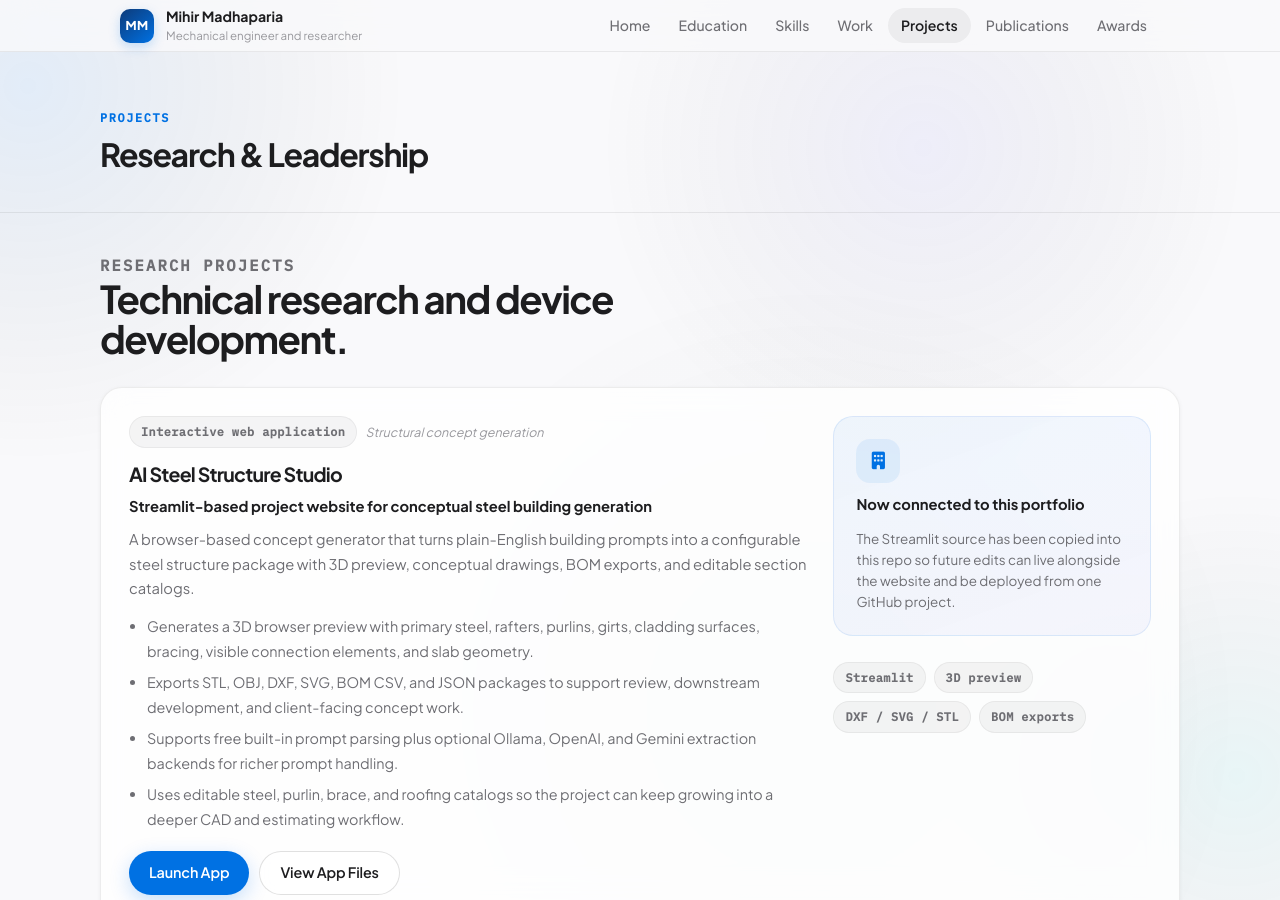
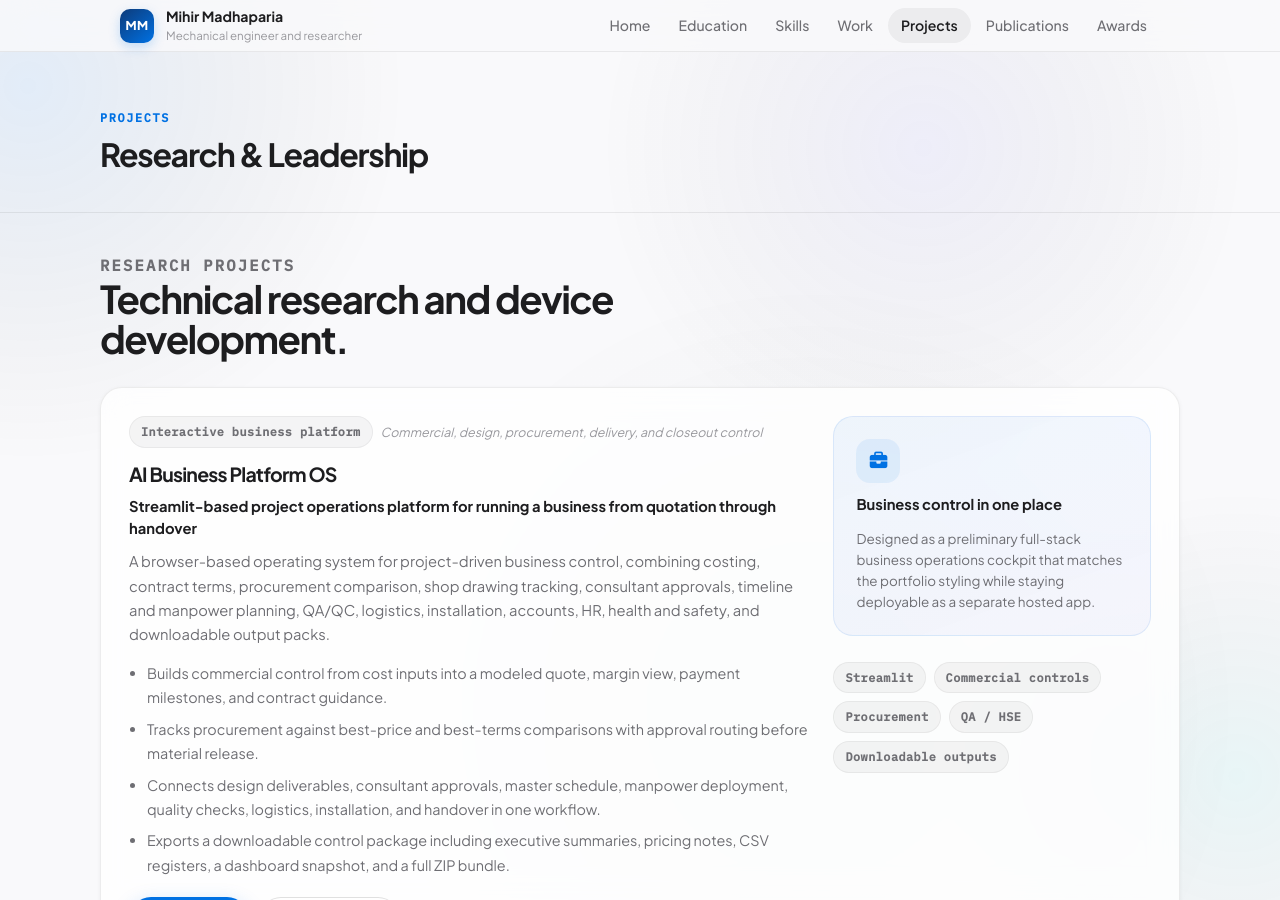
Before and after one commit to mihirmadhaparia/mihirmadhaparia.github.io, a Jekyll site: the page built from projects.html, in a window 1280 px wide and 900 px high. Built offline with Jekyll 4.4.1, drawn with Linux system fonts in a browser that asks for light colours; some of the changed text lies outside the part shown.

Commit message:
add AI business platform app

```diff
--- /dev/null
+++ b/apps/ai-business-platform-os/requirements.txt
@@ -0,0 +1,3 @@
+streamlit==1.56.0
+pandas==2.3.3
+plotly==6.7.0
--- a/projects.html
+++ b/projects.html
@@ -19,6 +19,42 @@ permalink: /projects/
         </div>
 
         <div class="stack-xl">
+            <article class="story-card reveal">
+                <div>
+                    <div class="story-card__meta">
+                        <span class="pill">Interactive business platform</span>
+                        <span class="story-card__meta-note">Commercial, design, procurement, delivery, and closeout control</span>
+                    </div>
+                    <h2>AI Business Platform OS</h2>
+                    <p class="story-card__role">Streamlit-based project operations platform for running a business from quotation through handover</p>
+                    <p class="story-card__summary">A browser-based operating system for project-driven business control, combining costing, contract terms, procurement comparison, shop drawing tracking, consultant approvals, timeline and manpower planning, QA/QC, logistics, installation, accounts, HR, health and safety, and downloadable output packs.</p>
+                    <ul class="bullet-list">
+                        <li>Builds commercial control from cost inputs into a modeled quote, margin view, payment milestones, and contract guidance.</li>
+                        <li>Tracks procurement against best-price and best-terms comparisons with approval routing before material release.</li>
+                        <li>Connects design deliverables, consultant approvals, master schedule, manpower deployment, quality checks, logistics, installation, and handover in one workflow.</li>
+                        <li>Exports a downloadable control package including executive summaries, pricing notes, CSV registers, a dashboard snapshot, and a full ZIP bundle.</li>
+                    </ul>
+                    <div class="action-row action-row--top">
+                        <a href="https://mihir-business-platform.streamlit.app" target="_blank" rel="noopener noreferrer" class="button">Launch App</a>
+                        <a href="https://github.com/mihirmadhaparia/mihirmadhaparia.github.io/tree/main/apps/ai-business-platform-os" target="_blank" rel="noopener noreferrer" class="button-secondary">View App Files</a>
+                    </div>
+                </div>
+                <aside class="story-card__media">
+                    <div class="media-placeholder">
+                        <span class="media-placeholder__icon"><i class="fa-solid fa-briefcase"></i></span>
+                        <strong>Business control in one place</strong>
+                        <p class="support-copy">Designed as a preliminary full-stack business operations cockpit that matches the portfolio styling while staying deployable as a separate hosted app.</p>
+                    </div>
+                    <div class="asset-chip-row">
+                        <span class="asset-chip">Streamlit</span>
+                        <span class="asset-chip">Commercial controls</span>
+                        <span class="asset-chip">Procurement</span>
+                        <span class="asset-chip">QA / HSE</span>
+                        <span class="asset-chip">Downloadable outputs</span>
+                    </div>
+                </aside>
+            </article>
+
             <article class="story-card reveal">
                 <div>
                     <div class="story-card__meta">
```
Also changed, not shown: apps/ai-business-platform-os/.streamlit/config.toml (added, +10 -0 lines), apps/ai-business-platform-os/README.md (added, +99 -0 lines), 1 other file.
